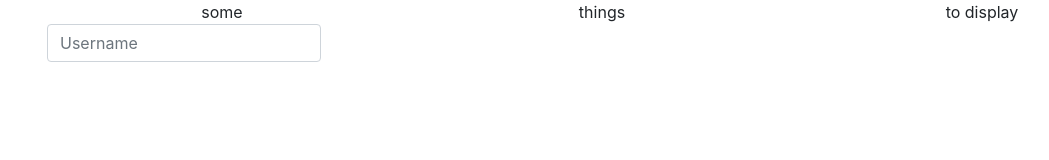
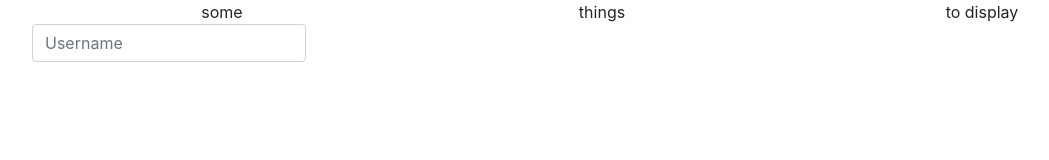
Before and after one commit to misovi/harkkatyo, a React (Create React App) app in the folder harkka/: page / in a window 1280 px wide. Shown: the top 160 px of the page, without its empty margins (38-1087 px from the left). Built offline with nearby package versions, Linux system fonts and the light colour scheme.

Commit message:
added a hidden display section and other things to review display

```diff
--- a/harkka/src/App.js
+++ b/harkka/src/App.js
@@ -5,6 +5,11 @@ import ReviewDisplayComponent from './ReviewDisplayComponent.js';
 import NavBarComponent from './NavBarComponent.js'
 
 function App() {
+
+  function cb(input)
+  {
+    console.log(input);
+  }
 
   let dataPacket =
   {
@@ -20,7 +25,7 @@ function App() {
   return (
 
     <div className="App">
-    <ReviewDisplayComponent dataPacket={dataPacket} />
+    <ReviewDisplayComponent dataPacket={dataPacket} callback={cb} />
     </div>
   );
 }
--- a/harkka/src/ReviewDisplayComponent.js
+++ b/harkka/src/ReviewDisplayComponent.js
@@ -22,6 +22,8 @@ class ReviewDisplayComponent extends React.Component
       displayData: props.dataPacket,
       input: ""
     };
+    this.callback = props.callback;
+    console.log(this.state.displayData);
   }
 
   render()
@@ -32,24 +34,34 @@ class ReviewDisplayComponent extends React.Component
     {
       display.push(<Col>{this.state.displayData.display[i]}</Col>);
     }
+    if(this.state.displayData.displayMode != "neutral")
+    {
+      hidden.push(<><Row><h1>Description:</h1></Row><Row>{this.state.displayData.hidden.anecdote}</Row></>);
+      hidden.push(<Row><h1>Examples:</h1></Row>);
+      for(let i = 0; i<this.state.displayData.hidden.examples.length;i++)
+      {
+        hidden.push(<Row>{this.state.displayData.hidden.examples[i]}</Row>)
+      }
+    }
     return(<div>
       <Container>
           <Row>{display}</Row>
       </Container>
       <Container>
           <Row>
-              <Col>
                   <Form inline>
                   <FormControl
                     type="text"
                     placeholder="Username"
                     className="mr-sm-2"
                     value={this.state.usr}
-                    onChange={e => this.setState({ input: e.target.value })}/>
+                    onChange={e => this.setState({ input: e.target.value })}
+                    onSubmit={e => {e.preventDefault(); this.callback(this.state.input)}}/>
                   </Form>
-              </Col>
           </Row>
-      </Container></div>
+
+      </Container>
+      <Container>{hidden}</Container></div>
     );
   }
 }
```
Also changed, not shown: harkka/src/ReviewManager.js (+10 -0 lines).
